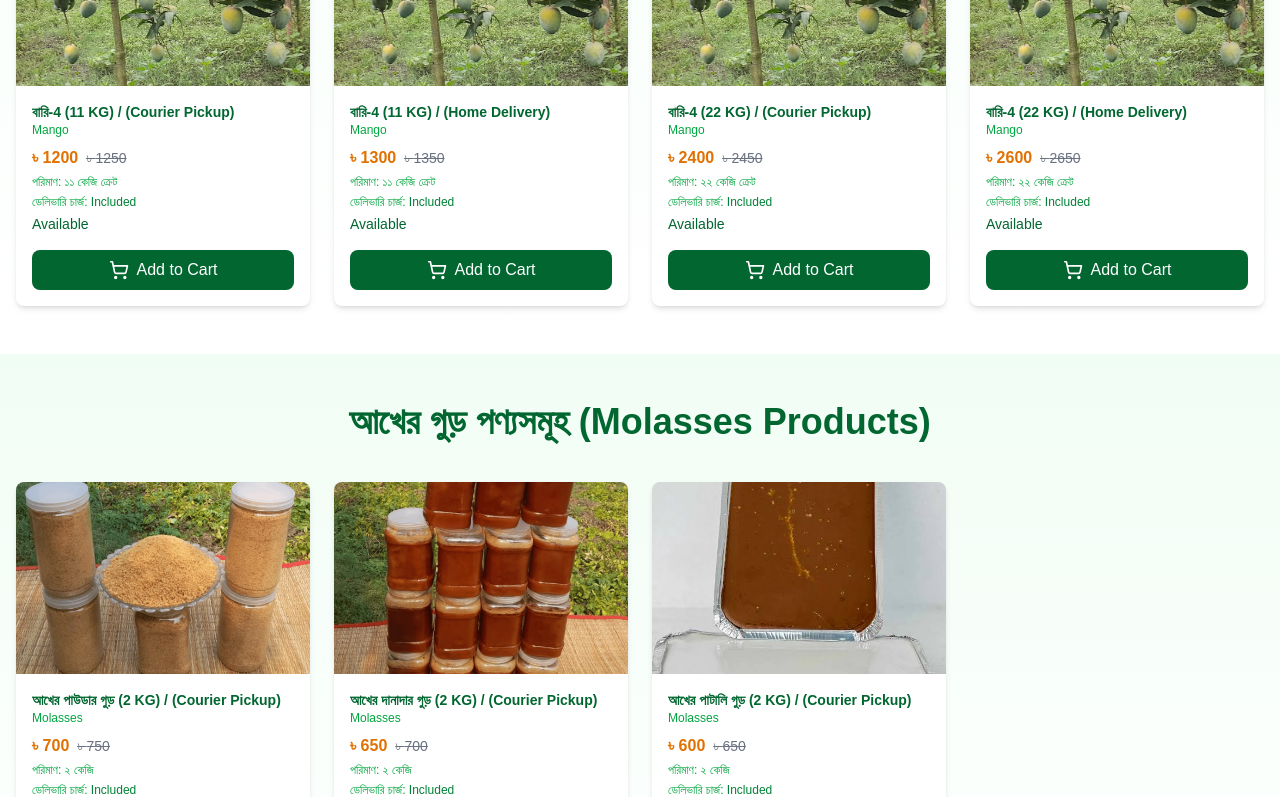
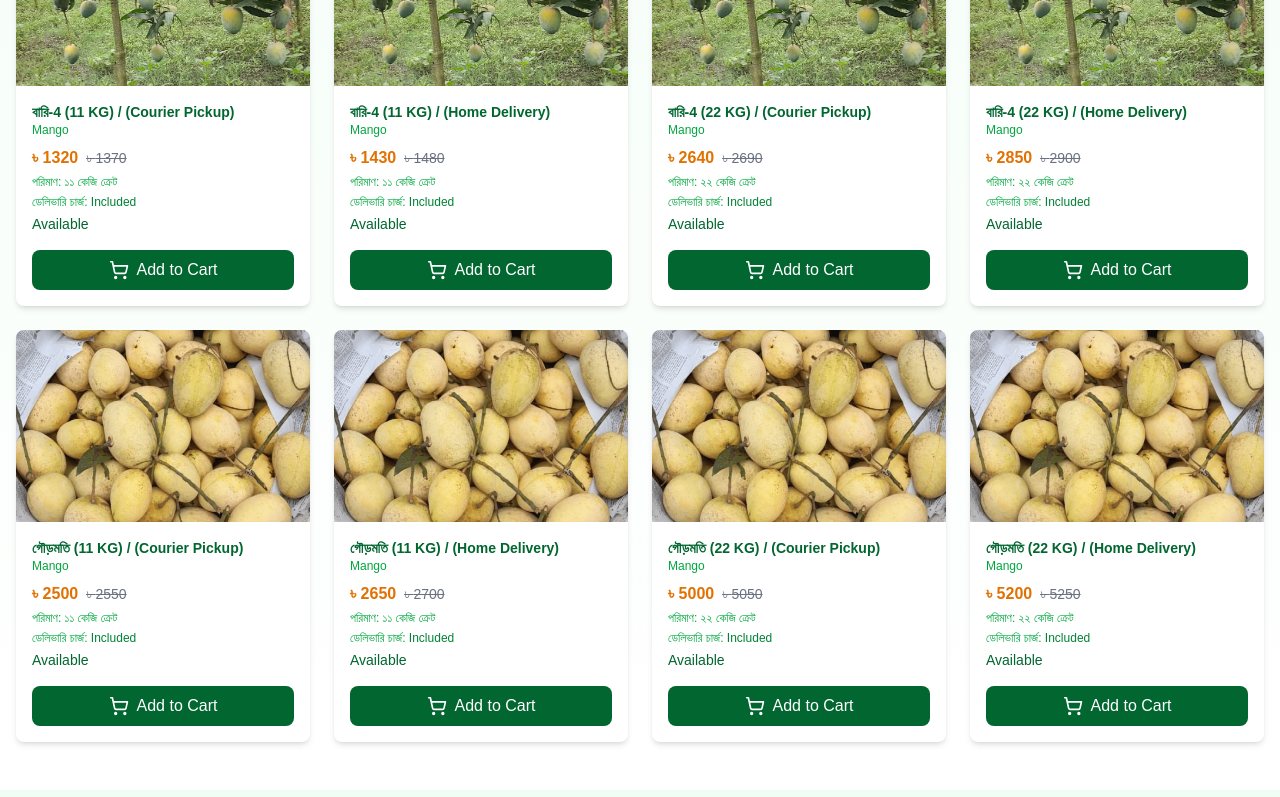
Before and after one commit to HubJourney123/ahnaf-farming-frontend, a Next.js app: page / in a window 1280 px wide. Shown: the part 2000-2797 px from the top of the page. Built offline with nearby package versions, Linux system fonts and the light colour scheme.

Commit message:
Update products.js

```diff
--- a/src/data/products.js
+++ b/src/data/products.js
@@ -317,7 +317,7 @@ const products = [
     name: 'ফজলি আম (11 KG)',
     en:'(Courier Pickup)',
     category: 'Mango',
-    price: 1100,
+    price: 1320,
     image: '/mango/fazli.png',
     details: 'আমের সাইজ প্রতি ২০ কেজিতে প্রায় ৫০-৬০ পিস হয়ে থাকে। গাছ এবং এলাকা ভেদে সামান্য কম বেশি হতে পারে। তবে আম গুলো ফ্রেশ এবং সুস্বাদু। Excellent Quality',
     availability: 'available',
@@ -329,7 +329,7 @@ const products = [
     name: 'ফজলি আম (11 KG)',
     en:'(Home Delivery)',
     category: 'Mango',
-    price: 1200,
+    price: 1430,
     image: '/mango/fazli.png',
     details: 'আমের সাইজ প্রতি ২০ কেজিতে প্রায় ৫০-৬০ পিস হয়ে থাকে। গাছ এবং এলাকা ভেদে সামান্য কম বেশি হতে পারে। তবে আম গুলো ফ্রেশ এবং সুস্বাদু। Excellent Quality',
     availability: 'available',
@@ -341,7 +341,7 @@ const products = [
     name: 'ফজলি আম (22 KG)',
     en:'(Courier Pickup)',
     category: 'Mango',
-    price: 2200,
+    price: 2640,
     image: '/mango/fazli.png',
     details: 'আমের সাইজ প্রতি ২০ কেজিতে প্রায় ৫০-৬০ পিস হয়ে থাকে। গাছ এবং এলাকা ভেদে সামান্য কম বেশি হতে পারে। তবে আম গুলো ফ্রেশ এবং সুস্বাদু। Excellent Quality. নোট: প্রচন্ড গরমের কারণে বা কুরিয়ারে পরিবহণের সময় ৫-১০% আম হয়ত নষ্ট হতে পারে। এটা স্বাভাবিক। কিন্তু যদি ১৫% বা বেশি আম নষ্ট হয় তাহলে রাগারাগি না করে ছবিসহ বিষয়টা অবগত করার অনুরোধ রইল। আলোচনার মাধ্যমে অবশ্যই সমাধান করা হবে',
     availability: 'available',
@@ -353,7 +353,7 @@ const products = [
     name: 'ফজলি আম (22 KG)',
     en:'(Home Delivery)',
     category: 'Mango',
-    price: 2400,
+    price: 2850,
     image: '/mango/fazli.png',
     details: 'আমের সাইজ প্রতি ২০ কেজিতে প্রায় ৫০-৬০ পিস হয়ে থাকে। গাছ এবং এলাকা ভেদে সামান্য কম বেশি হতে পারে। তবে আম গুলো ফ্রেশ এবং সুস্বাদু। Excellent Quality. নোট: প্রচন্ড গরমের কারণে বা কুরিয়ারে পরিবহণের সময় ৫-১০% আম হয়ত নষ্ট হতে পারে। এটা স্বাভাবিক। কিন্তু যদি ১৫% বা বেশি আম নষ্ট হয় তাহলে রাগারাগি না করে ছবিসহ বিষয়টা অবগত করার অনুরোধ রইল। আলোচনার মাধ্যমে অবশ্যই সমাধান করা হবে',
     availability: 'available',
@@ -413,7 +413,7 @@ const products = [
     name: 'বারি-4 (11 KG)',
     en:'(Courier Pickup)',
     category: 'Mango',
-    price: 1200,
+    price: 1320,
     image: '/mango/bari4.jpeg',
     details: 'আমের সাইজ প্রতি ২০ কেজিতে প্রায় ৫০-৬০ পিস হয়ে থাকে। গাছ এবং এলাকা ভেদে সামান্য কম বেশি হতে পারে। তবে আম গুলো ফ্রেশ এবং সুস্বাদু। Excellent Quality',
     availability: 'available',
@@ -425,7 +425,7 @@ const products = [
     name: 'বারি-4 (11 KG)',
     en:'(Home Delivery)',
     category: 'Mango',
-    price: 1300,
+    price: 1430,
     image: '/mango/bari4.jpeg',
     details: 'আমের সাইজ প্রতি ২০ কেজিতে প্রায় ৫০-৬০ পিস হয়ে থাকে। গাছ এবং এলাকা ভেদে সামান্য কম বেশি হতে পারে। তবে আম গুলো ফ্রেশ এবং সুস্বাদু। Excellent Quality',
     availability: 'available',
@@ -437,7 +437,7 @@ const products = [
     name: 'বারি-4 (22 KG)',
     en:'(Courier Pickup)',
     category: 'Mango',
-    price: 2400,
+    price: 2640,
     image: '/mango/bari4.jpeg',
     details: 'আমের সাইজ প্রতি ২০ কেজিতে প্রায় ৫০-৬০ পিস হয়ে থাকে। গাছ এবং এলাকা ভেদে সামান্য কম বেশি হতে পারে। তবে আম গুলো ফ্রেশ এবং সুস্বাদু। Excellent Quality. নোট: প্রচন্ড গরমের কারণে বা কুরিয়ারে পরিবহণের সময় ৫-১০% আম হয়ত নষ্ট হতে পারে। এটা স্বাভাবিক। কিন্তু যদি ১৫% বা বেশি আম নষ্ট হয় তাহলে রাগারাগি না করে ছবিসহ বিষয়টা অবগত করার অনুরোধ রইল। আলোচনার মাধ্যমে অবশ্যই সমাধান করা হবে',
     availability: 'available',
@@ -449,7 +449,7 @@ const products = [
     name: 'বারি-4 (22 KG)',
     en:'(Home Delivery)',
     category: 'Mango',
-    price: 2600,
+    price: 2850,
     image: '/mango/bari4.jpeg',
     details: 'আমের সাইজ প্রতি ২০ কেজিতে প্রায় ৫০-৬০ পিস হয়ে থাকে। গাছ এবং এলাকা ভেদে সামান্য কম বেশি হতে পারে। তবে আম গুলো ফ্রেশ এবং সুস্বাদু। Excellent Quality. নোট: প্রচন্ড গরমের কারণে বা কুরিয়ারে পরিবহণের সময় ৫-১০% আম হয়ত নষ্ট হতে পারে। এটা স্বাভাবিক। কিন্তু যদি ১৫% বা বেশি আম নষ্ট হয় তাহলে রাগারাগি না করে ছবিসহ বিষয়টা অবগত করার অনুরোধ রইল। আলোচনার মাধ্যমে অবশ্যই সমাধান করা হবে',
     availability: 'available',
@@ -461,10 +461,10 @@ const products = [
     name: 'গৌড়মতি (11 KG)',
     en:'(Courier Pickup)',
     category: 'Mango',
-    price: 2000,
+    price: 2500,
     image: '/mango/fazli.png',
     details: 'আমের সাইজ প্রতি ২০ কেজিতে প্রায় ৫০-৬০ পিস হয়ে থাকে। গাছ এবং এলাকা ভেদে সামান্য কম বেশি হতে পারে। তবে আম গুলো ফ্রেশ এবং সুস্বাদু। Excellent Quality',
-    availability: 'unavailable',
+    availability: 'available',
     পরিমাণ: '১১ কেজি ক্রেট',
     deliveryCharge: 0, // Free delivery
   },
@@ -473,10 +473,10 @@ const products = [
     name: 'গৌড়মতি (11 KG)',
     en:'(Home Delivery)',
     category: 'Mango',
-    price: 2000,
+    price: 2650,
     image: '/mango/fazli.png',
     details: 'আমের সাইজ প্রতি ২০ কেজিতে প্রায় ৫০-৬০ পিস হয়ে থাকে। গাছ এবং এলাকা ভেদে সামান্য কম বেশি হতে পারে। তবে আম গুলো ফ্রেশ এবং সুস্বাদু। Excellent Quality',
-    availability: 'unavailable',
+    availability: 'available',
     পরিমাণ: '১১ কেজি ক্রেট',
     deliveryCharge: 0, // Free delivery
   },
@@ -485,10 +485,10 @@ const products = [
     name: 'গৌড়মতি (22 KG)',
     en:'(Courier Pickup)',
     category: 'Mango',
-    price: 4000,
+    price: 5000,
     image: '/mango/fazli.png',
     details: 'আমের সাইজ প্রতি ২০ কেজিতে প্রায় ৫০-৬০ পিস হয়ে থাকে। গাছ এবং এলাকা ভেদে সামান্য কম বেশি হতে পারে। তবে আম গুলো ফ্রেশ এবং সুস্বাদু। Excellent Quality. নোট: প্রচন্ড গরমের কারণে বা কুরিয়ারে পরিবহণের সময় ৫-১০% আম হয়ত নষ্ট হতে পারে। এটা স্বাভাবিক। কিন্তু যদি ১৫% বা বেশি আম নষ্ট হয় তাহলে রাগারাগি না করে ছবিসহ বিষয়টা অবগত করার অনুরোধ রইল। আলোচনার মাধ্যমে অবশ্যই সমাধান করা হবে',
-    availability: 'unavailable',
+    availability: 'available',
     পরিমাণ: '২২ কেজি ক্রেট',
     deliveryCharge: 0, // Free delivery
   },
@@ -497,10 +497,10 @@ const products = [
     name: 'গৌড়মতি (22 KG)',
     en:'(Home Delivery)',
     category: 'Mango',
-    price: 4000,
+    price: 5200,
     image: '/mango/fazli.png',
     details: 'আমের সাইজ প্রতি ২০ কেজিতে প্রায় ৫০-৬০ পিস হয়ে থাকে। গাছ এবং এলাকা ভেদে সামান্য কম বেশি হতে পারে। তবে আম গুলো ফ্রেশ এবং সুস্বাদু। Excellent Quality. নোট: প্রচন্ড গরমের কারণে বা কুরিয়ারে পরিবহণের সময় ৫-১০% আম হয়ত নষ্ট হতে পারে। এটা স্বাভাবিক। কিন্তু যদি ১৫% বা বেশি আম নষ্ট হয় তাহলে রাগারাগি না করে ছবিসহ বিষয়টা অবগত করার অনুরোধ রইল। আলোচনার মাধ্যমে অবশ্যই সমাধান করা হবে',
-    availability: 'unavailable',
+    availability: 'available',
     পরিমাণ: '২২ কেজি ক্রেট',
     deliveryCharge: 0, // Free delivery
   },
```
